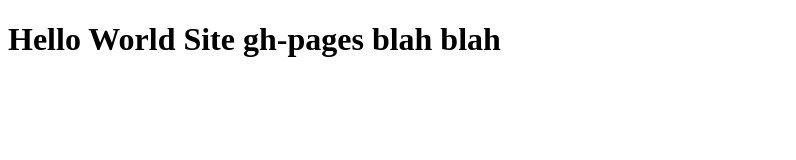
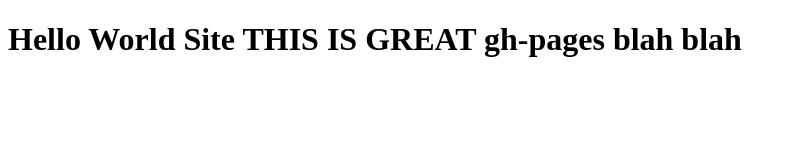
Before and after one commit to therealchrislee/coursera-test, a plain HTML site: page site/index.html in a window 1280 px wide. Shown: the whole page, without its empty margins (0-796 px from the left). Drawn offline with Linux system fonts and the light colour scheme.

Commit message:
small addition to text

```diff
--- a/site/index.html
+++ b/site/index.html
@@ -4,6 +4,6 @@
 	<title>Hello Coursera</title>
 </head>
 <body>
-<h1>Hello World Site gh-pages blah blah</h1>
+<h1>Hello World Site THIS IS GREAT gh-pages blah blah</h1>
 </body>
 </html>
```
